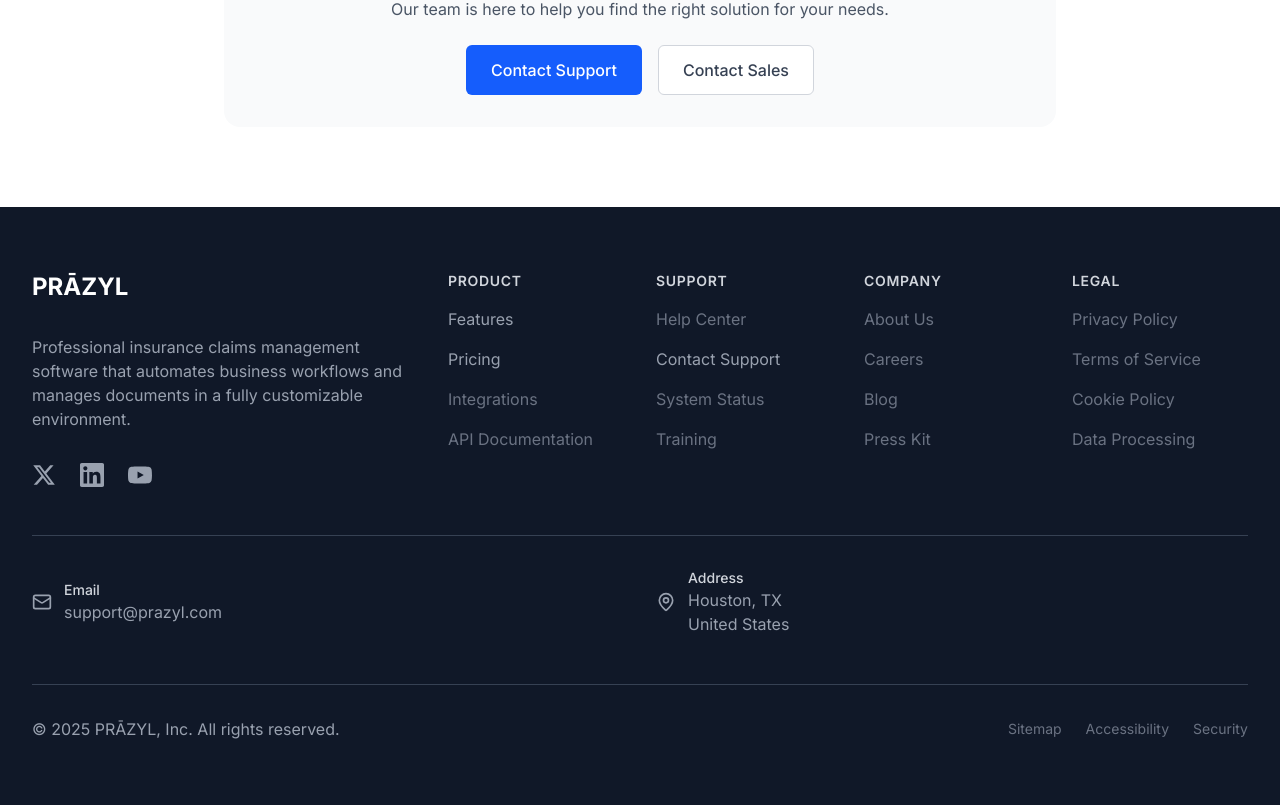
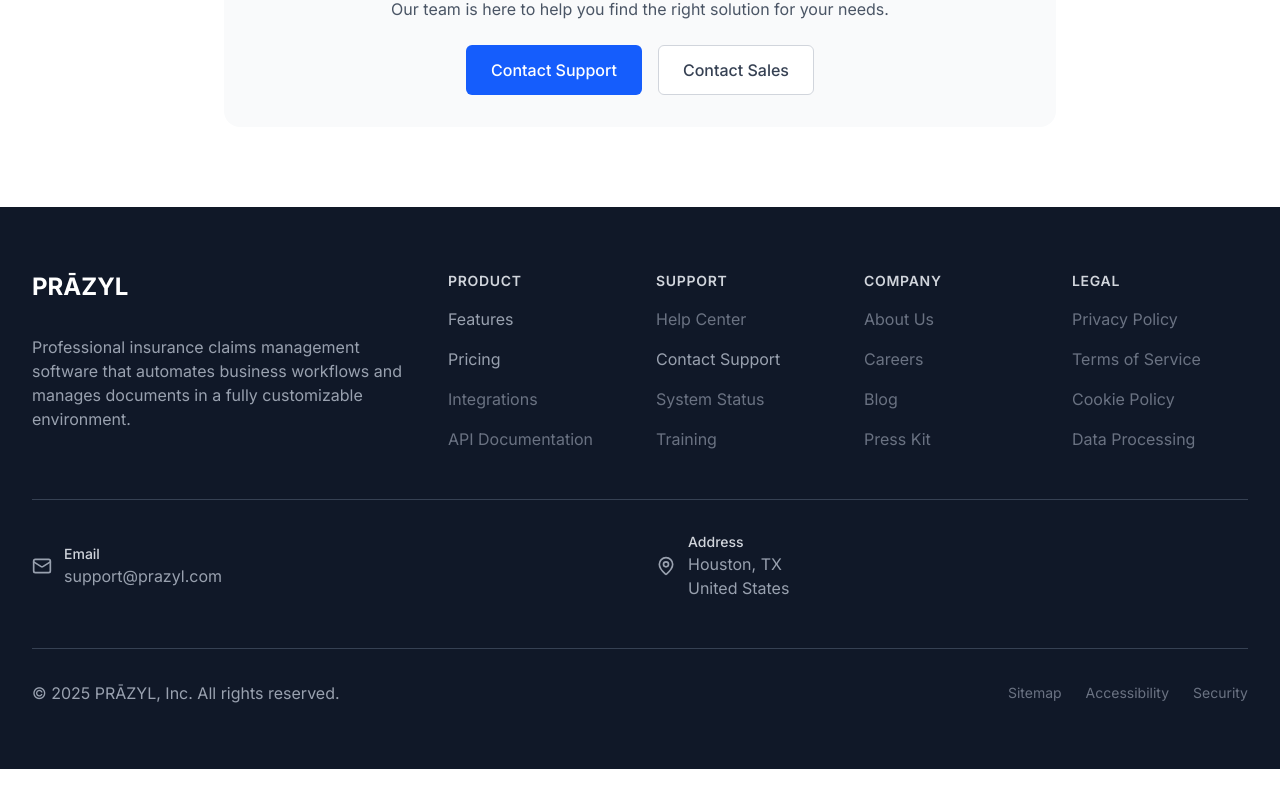
Before and after one commit to prazyl/prazyl-website, a Next.js app: page / in a window 1280 px wide. Shown: the part 4878-5683 px from the top of the page. After the commit the page ends 5647 px from the top, so only its background shows below. Built offline with nearby package versions, Linux system fonts and the light colour scheme.

Commit message:
Hide social media icons for later deployment - marked with TODO

```diff
--- a/app/components/Footer.tsx
+++ b/app/components/Footer.tsx
@@ -74,7 +74,8 @@ export default function Footer() {
               Professional insurance claims management software that automates business workflows
               and manages documents in a fully customizable environment.
             </p>
-            <div className="flex space-x-6">
+            {/* TODO: Enable when social media accounts are ready */}
+            {/* <div className="flex space-x-6">
               {social.map((item) => (
                 <a
                   key={item.name}
@@ -87,7 +88,7 @@ export default function Footer() {
                   <item.icon className="h-6 w-6" aria-hidden="true" />
                 </a>
               ))}
-            </div>
+            </div> */}
           </div>
           <div className="mt-12 grid grid-cols-2 gap-8 xl:mt-0 xl:col-span-2">
             <div className="md:grid md:grid-cols-2 md:gap-8">
```
